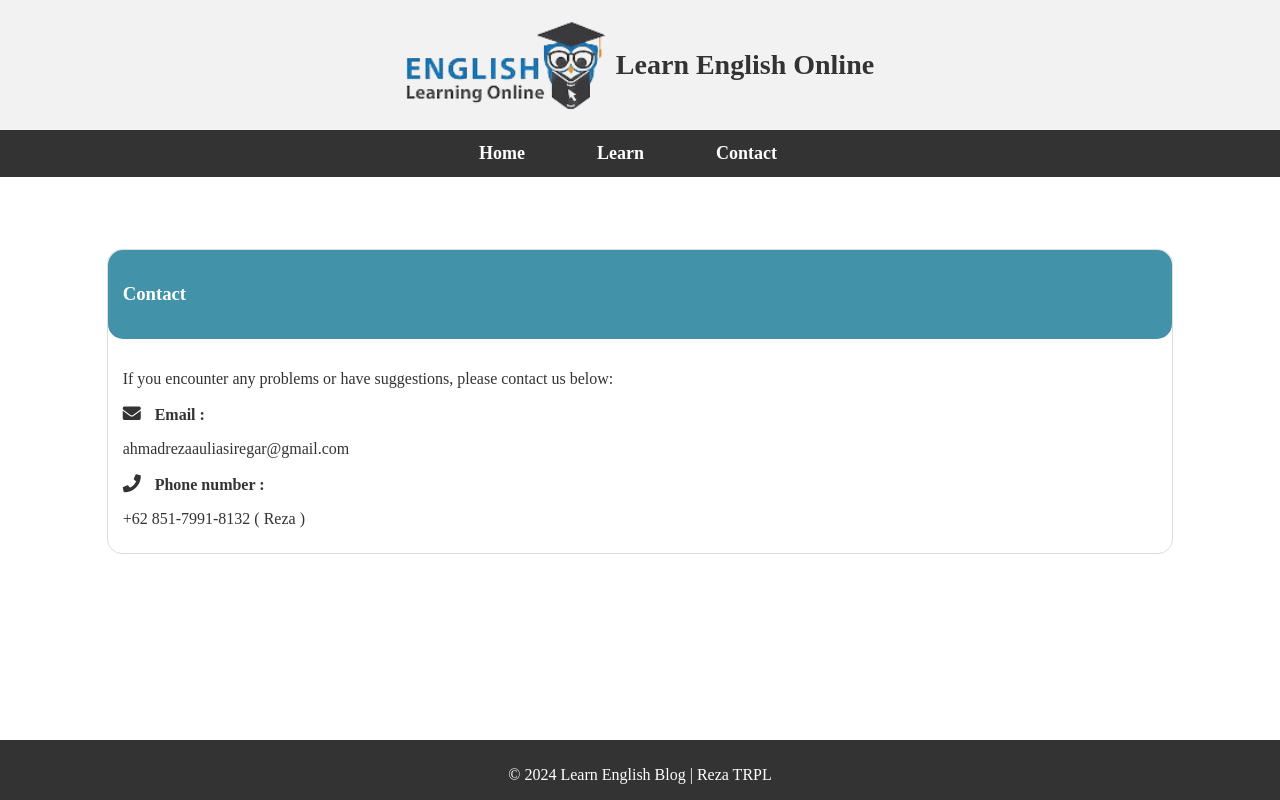
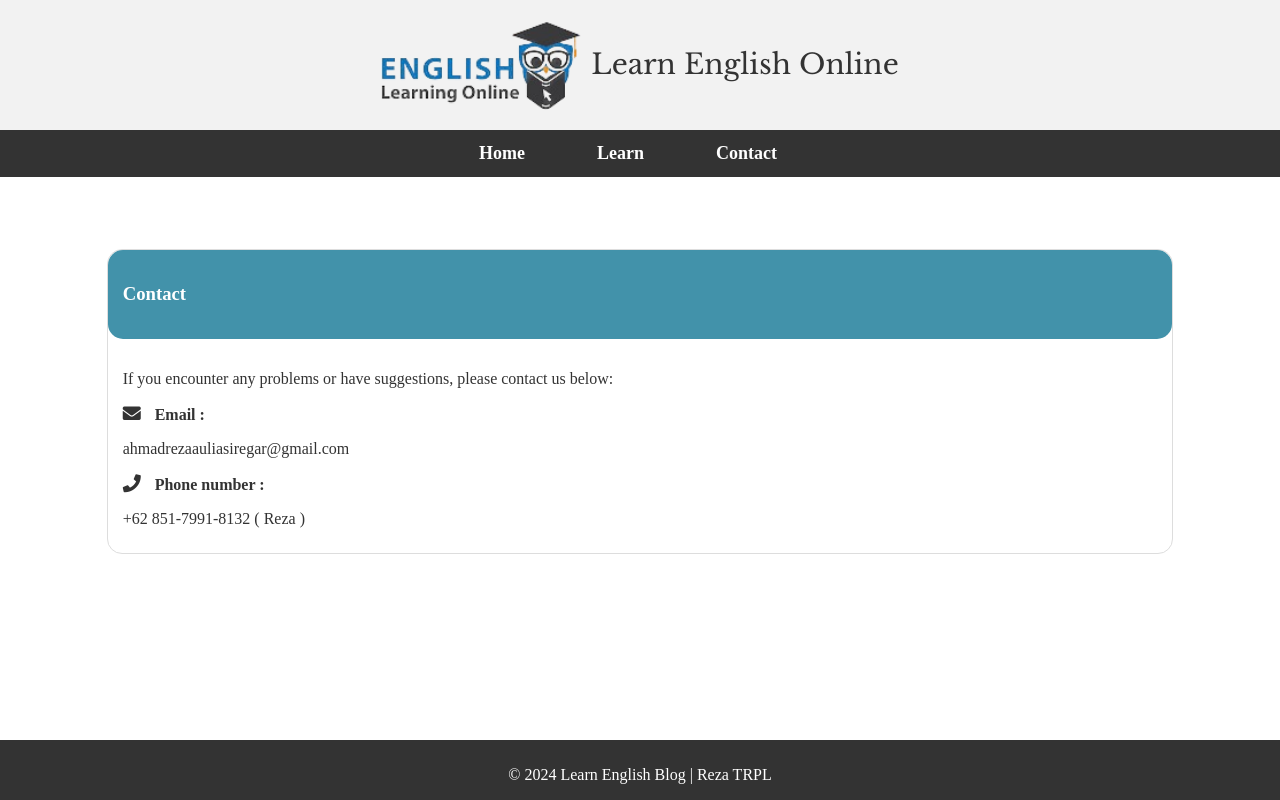
Before and after one commit to RezaAS14/english-final-assignment, a plain HTML site: page contact.html in a window 1280 px wide. Drawn offline with nearby package versions, Linux system fonts and the light colour scheme.

Commit message:
Update contact.html

```diff
--- a/contact.html
+++ b/contact.html
@@ -11,12 +11,15 @@
     <meta name="keywords" content="Learn English">
     <meta name="author" content="Ahmad Reza Aulia Siregar - TRPL">
     <link rel="stylesheet" href="https://cdnjs.cloudflare.com/ajax/libs/font-awesome/5.15.4/css/all.min.css">
+    <link rel="preconnect" href="https://fonts.googleapis.com">
+    <link rel="preconnect" href="https://fonts.gstatic.com" crossorigin>
+    <link href="https://fonts.googleapis.com/css2?family=Libre+Baskerville:ital,wght@0,400;0,700;1,400&display=swap" rel="stylesheet">
 </head>
 <body>
     <header>
         <div class="logo-container">
             <img src="./assets/Learn-English.png" alt="logo" class="logo">
-            <h1>Learn English Online</h1>
+            <h1 class="title-header">Learn English Online</h1>
         </div>
     </header>
     <nav>
```
